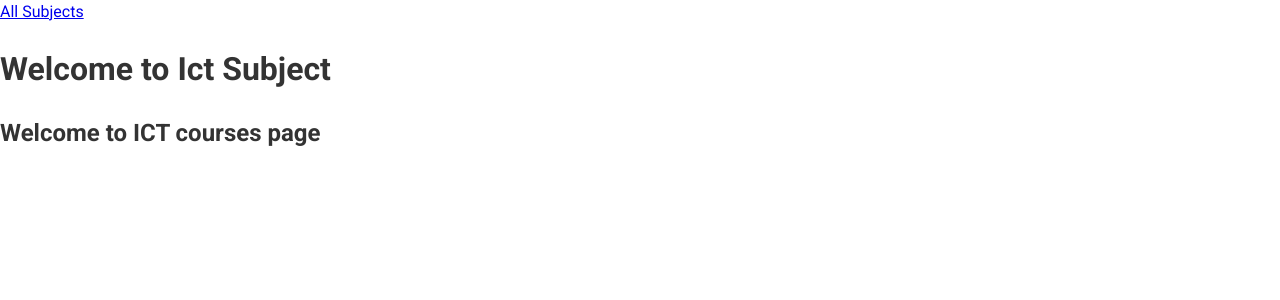
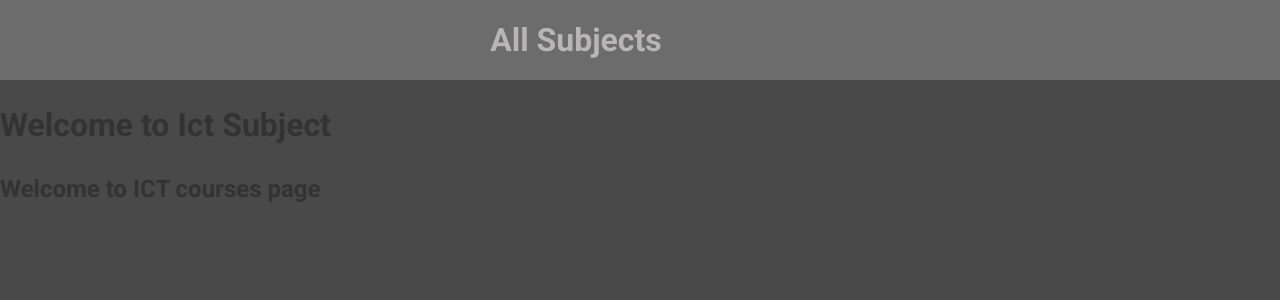
Before and after one commit to Darsware/DarsWareLMS, a Django app: page /subjects/ict in a window 1280 px wide. Shown: the top 300 px of the page. Run offline with Django 5.2, Linux system fonts and the light colour scheme.

Commit message:
Added header style to subjects. Updated subjects list styles. Updated project-level styles.

```diff
--- a/darsware_lms/static/styles.css
+++ b/darsware_lms/static/styles.css
@@ -9,5 +9,5 @@ html {
 
 body {
   margin: 0;
-  padding: 0;
+  background-color: #494949;
 }
--- /dev/null
+++ b/darsware_lms/subjects/static/subjects/includes/header.css
@@ -0,0 +1,25 @@
+header {
+    width: 100%;
+    height: 5rem;
+    background-color: #6c6c6c;
+}
+
+header nav {
+    width: 90%;
+    height: 100%;
+    display: flex;
+    justify-content: center;
+    align-items: center;
+}
+
+header nav a {
+    color: #b7b5b5;
+    font-size: 2rem;
+    font-weight: bold;
+    text-decoration: none;
+}
+
+header nav a:hover,
+header nav a:active {
+    color: #ec96f5;
+}
--- a/darsware_lms/subjects/static/subjects/subjects.css
+++ b/darsware_lms/subjects/static/subjects/subjects.css
@@ -10,6 +10,7 @@ ul {
     flex-direction: column;
     flex-wrap: wrap;
     height: 20rem;
+    background-color: aliceblue;
 }
 
 li {
@@ -23,3 +24,13 @@ li {
 li:last-of-type {
     border-bottom: none;
 }
+
+li a {
+    text-decoration: none;
+    color: #5c5b5b;
+}
+
+li a:hover,
+li a:active {
+    color: #9610a1;
+}
--- a/darsware_lms/subjects/templates/subjects/index.html
+++ b/darsware_lms/subjects/templates/subjects/index.html
@@ -3,6 +3,7 @@
 
 {% block css_files %}
 	<link rel="stylesheet" href="{% static 'subjects/subjects.css' %}" />
+	<link rel="stylesheet" href="{% static 'subjects/includes/header.css' %}" />
 {% endblock %}
 
 {% block page_title %} Subjects {% endblock %}
--- a/darsware_lms/subjects/templates/subjects/subject.html
+++ b/darsware_lms/subjects/templates/subjects/subject.html
@@ -1,4 +1,10 @@
 {% extends "base.html" %}
+{% load static %}
+
+{% block css_files %}
+	<link rel="stylesheet" href="{% static 'subjects/subjects.css' %}" />
+	<link rel="stylesheet" href="{% static 'subjects/includes/header.css' %}" />
+{% endblock %}
 
 {% block page_title %}
     {{ subject_name | title }}
```
